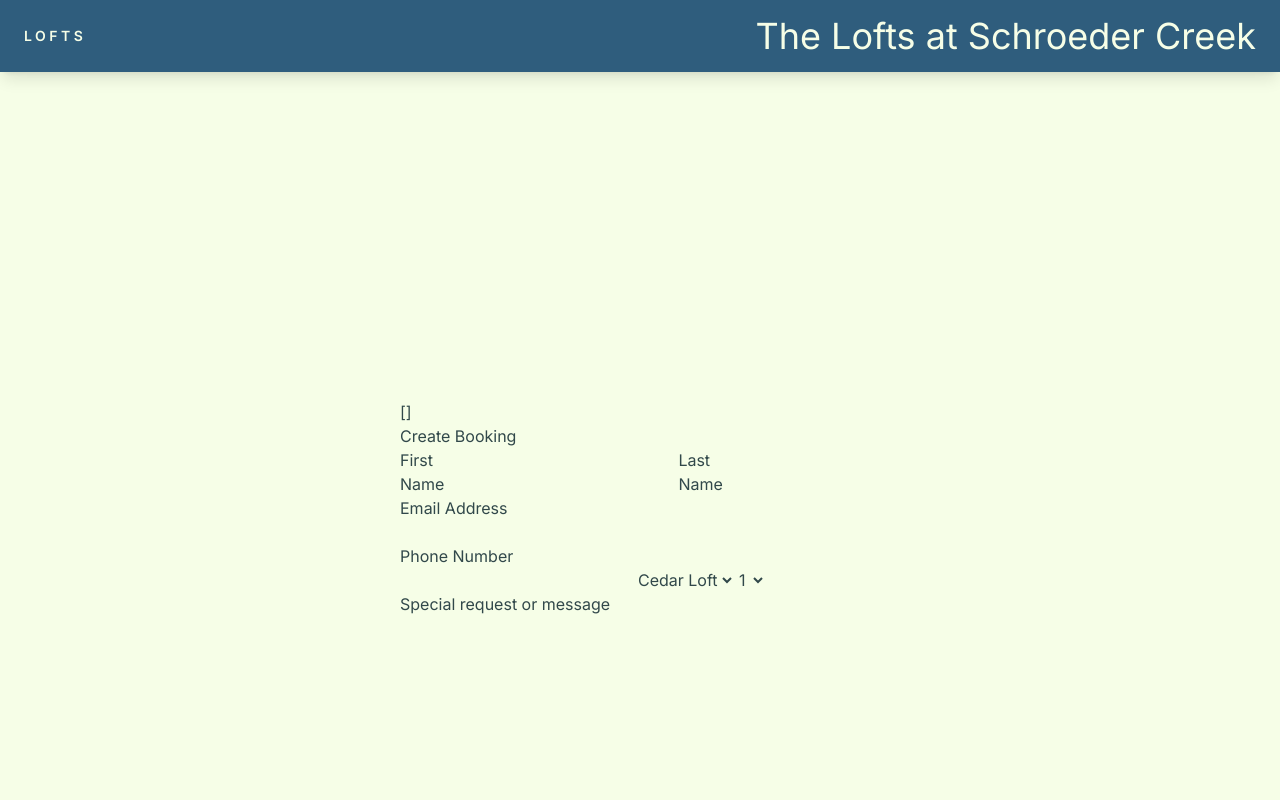
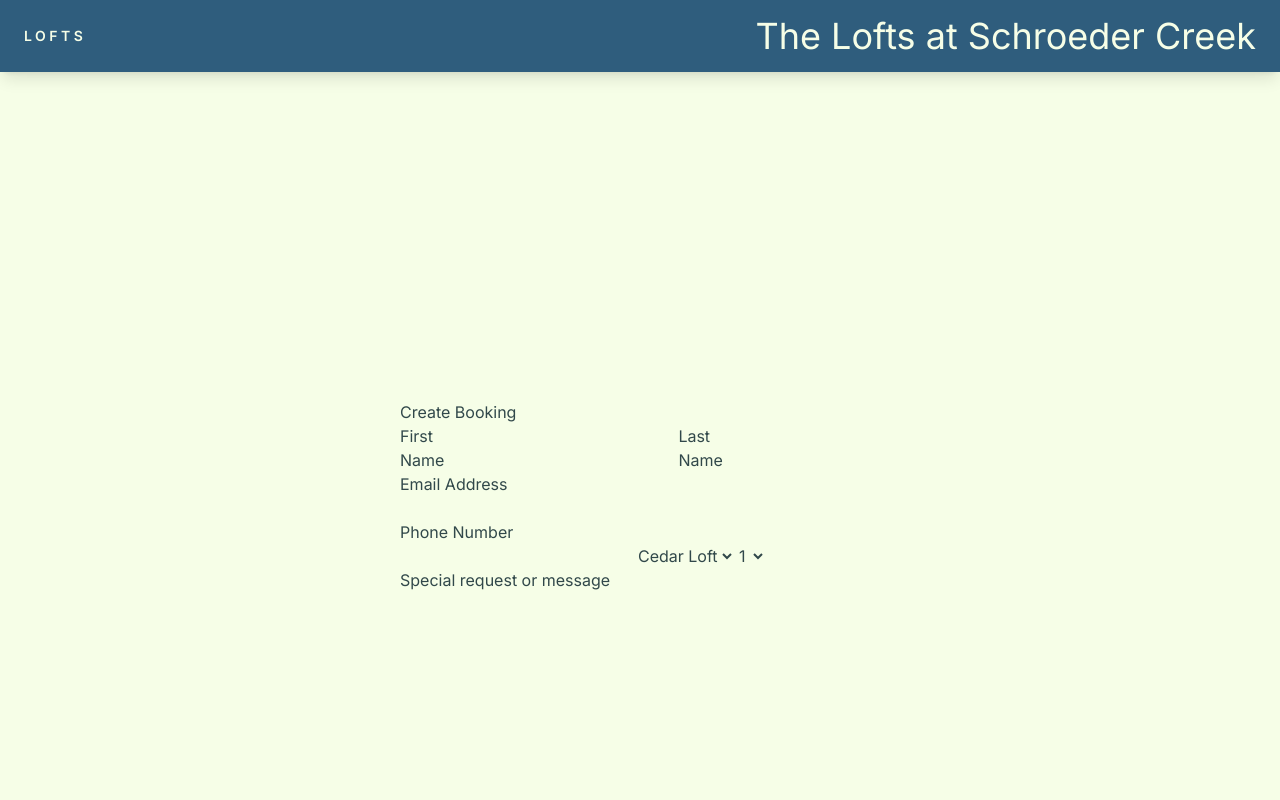
Before and after one commit to Chloe-lh/schroederlofts, a Next.js app: page /booking in a window 1280 px wide. Shown: the top 800 px of the page. Built offline with nearby package versions, Linux system fonts and the light colour scheme; no server answers; the database is empty; a web font is replaced by a local one.

Commit message:
fixing production

```diff
--- a/src/app/booking/page.tsx
+++ b/src/app/booking/page.tsx
@@ -4,13 +4,9 @@ import { prisma } from "@/lib/prisma";
 import BookingForm from "@/app/components/bookingForm"
 
 export default async function BookingPage() {
-  const bookings = await prisma.booking.findMany();
 
   return (
     <div className="m-100">
-    <div>
-      {JSON.stringify(bookings)}
-    </div>
     <BookingForm/>
     </div>
 
--- a/src/app/components/amenities.tsx
+++ b/src/app/components/amenities.tsx
@@ -27,7 +27,6 @@ export default function Amenities() {
             <li className="amenity-item"><CheckIcon className="amenity-icon" /> Ice trays</li>
             <li className="amenity-item"><CheckIcon className="amenity-icon" /> Pots and pans</li>
             <li className="amenity-item"><CheckIcon className="amenity-icon" /> Bowls, cups, plates, utensils</li>
-            <li className="amenity-item"><CheckIcon className="amenity-icon" /> Wine glasses</li>
             <li className="amenity-item"><CheckIcon className="amenity-icon" /> Microwave</li>
             <li className="amenity-item"><CheckIcon className="amenity-icon" /> Oven</li>
             <li className="amenity-item"><CheckIcon className="amenity-icon" /> Stove top</li>
--- a/src/app/components/navbar.tsx
+++ b/src/app/components/navbar.tsx
@@ -28,7 +28,7 @@ export default function NavBar() {
         <button
           className="md:hidden text-3xl"
           onClick={() => setIsOpen(!isOpen)}
-        >
+        >s
           ☰
         </button> */}
       </div>
```
Also changed, not shown: 1 other file (tests, documents, lock files or other folders).
